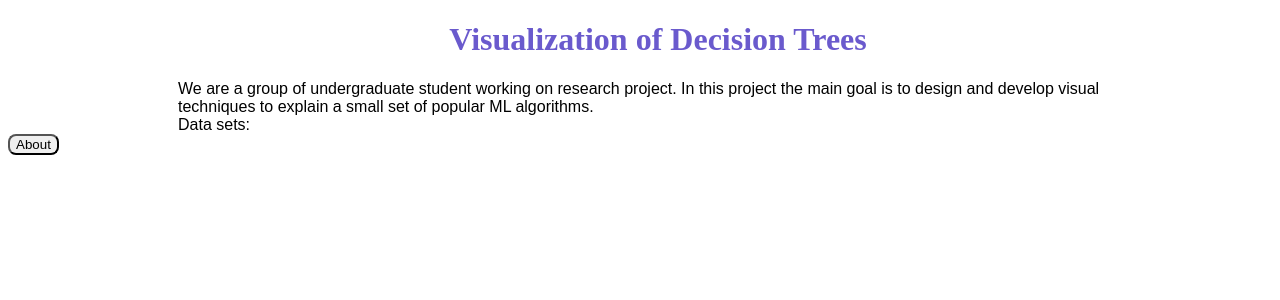
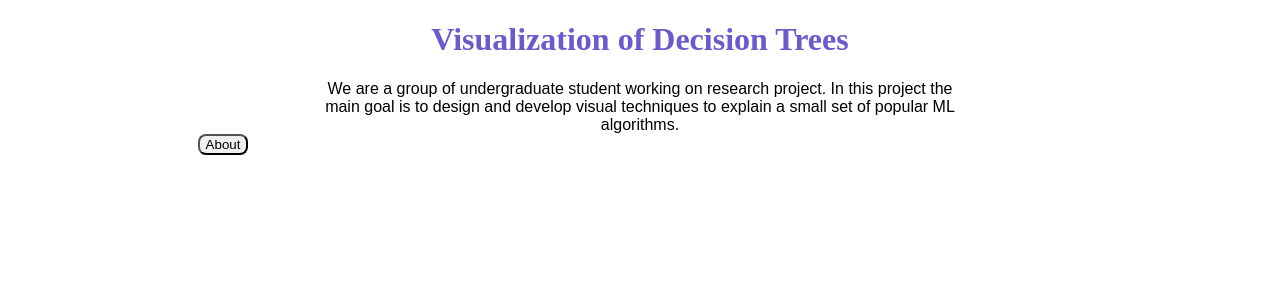
Before and after one commit to SBNC-Bavlab/bokeh-decision-tree, a Flask app: page / in a window 1280 px wide. Shown: the top 300 px of the page. Run offline with Flask 2, Linux system fonts and the light colour scheme; parts of the project's set-up code (start-up, migrations or seed data) failed here and were passed over.

Commit message:
Width resize

```diff
--- a/templates/index.html
+++ b/templates/index.html
@@ -7,11 +7,9 @@
 </head>
 
 <body>
-  <div style="width: 1300px; margin: 0 auto;">
+  <div style="width: 70%; margin: 0 auto;">
     <h1 style="color:slateblue; text-align:center;" >Visualization of Decision Trees</h1>
-    <div style="margin-left: auto; margin-right: auto; width: 60em; font-family: Arial" >We are a group of undergraduate student working on research project. In this project the main goal is to design and develop visual techniques to explain a small set of popular ML algorithms.</div>
-    <div style="margin-left: auto; margin-right: auto; width: 60em; font-family: Arial" >Data sets:</div>
-    <div style="margin-left: auto; margin-right: auto; width: 60em; font-family: Arial" ></div>
+    <div style="margin-left: auto; margin-right: auto; width: 40em; font-family: Arial; text-align: center" >We are a group of undergraduate student working on research project. In this project the main goal is to design and develop visual techniques to explain a small set of popular ML algorithms.</div>
     <button onclick="hide()" style="alignment: left; border-radius: 8px;">About</button>
     <div id="Bokeh" style="display: block; margin-left: auto; margin-right: auto">{{ script|safe }}</div>
 
```
